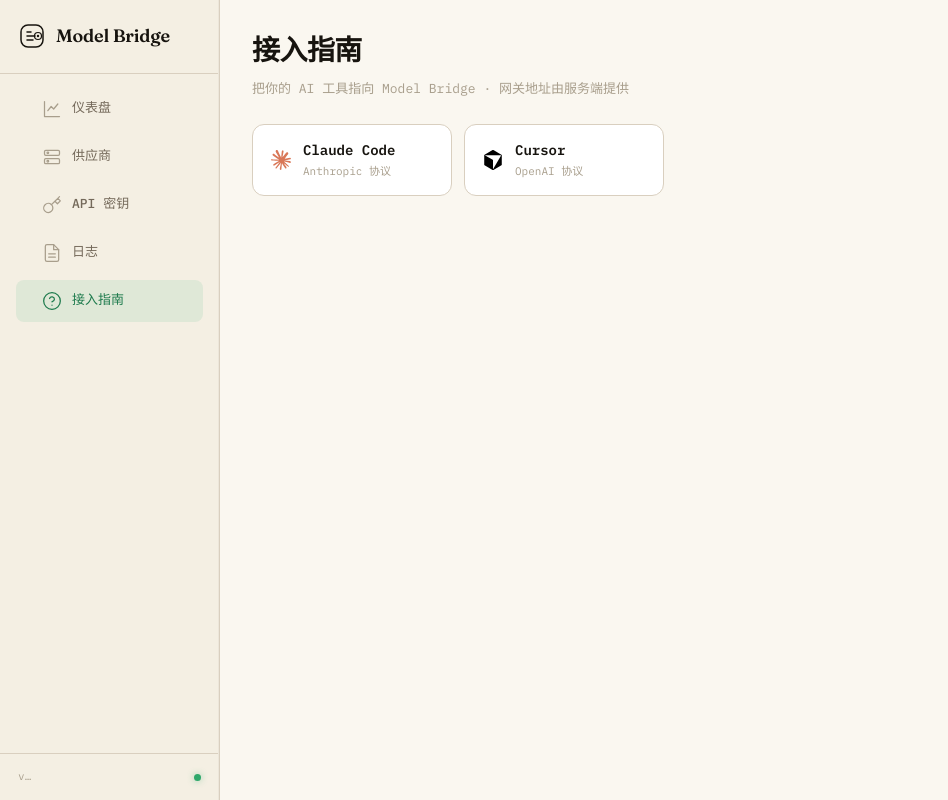
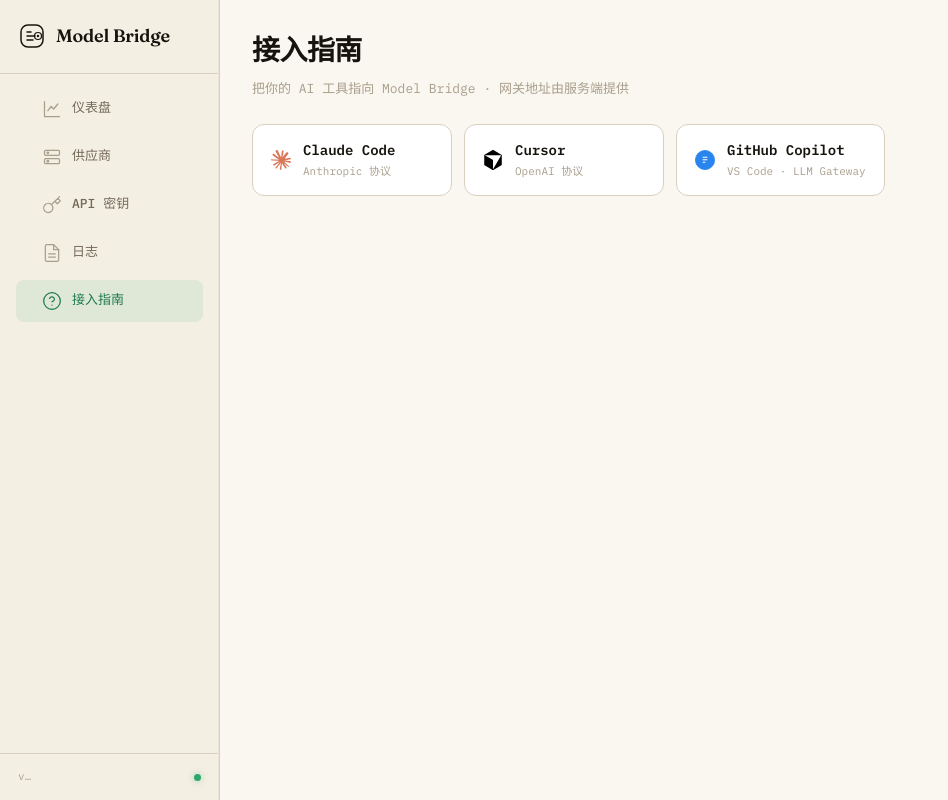
Before and after one commit to niuji/model-bridge, a Vue app in the folder web/: page /#/help in a window 1280 px wide. Shown: the whole page, without its empty margins (0-948 px from the left). Built offline with nearby package versions, Linux system fonts and the light colour scheme; no server answers.

Commit message:
feat(web): add GitHub Copilot (VS Code) integration guide via LLM Gateway plugin
Co-Authored-By: Claude <noreply@anthropic.com>

```diff
--- a/web/src/views/Help.vue
+++ b/web/src/views/Help.vue
@@ -22,6 +22,15 @@
         <div class="card-meta">
           <div class="card-name">Cursor</div>
           <div class="card-tag mono">OpenAI 协议</div>
+        </div>
+      </div>
+      <div class="tool-card" @click="openTool('copilot')">
+        <div class="card-icon">
+          <svg xmlns="http://www.w3.org/2000/svg" width="20" height="20" viewBox="0 0 24 24" fill="#2A84EE" role="img" aria-label="GitHub Copilot"><circle cx="12" cy="12" r="11.5" fill="#2A84EE" stroke="#2A84EE"/><path d="M9.2 8.2h5.6v1.2H9.2zm0 3h5.6v1.2H9.2zm0 3h3.2v1.2H9.2z" fill="#fff"/></svg>
+        </div>
+        <div class="card-meta">
+          <div class="card-name">GitHub Copilot</div>
+          <div class="card-tag mono">VS Code · LLM Gateway</div>
         </div>
       </div>
     </div>
@@ -61,7 +70,7 @@
         </div>
 
         <!-- Cursor -->
-        <div v-else class="tool-section">
+        <div v-else-if="activeTool === 'cursor'" class="tool-section">
           <div class="detail-title">
             <span class="detail-name">Cursor</span>
             <span class="detail-tag mono">OpenAI Chat · base_url {{ proxyBase }}/openai-chat/v1</span>
@@ -69,7 +78,7 @@
           <p class="tool-desc">在 Cursor 设置里覆盖 OpenAI 基址：</p>
           <ol class="steps">
             <li>打开 <strong>Settings → Models</strong></li>
-            <li>勾选 <strong>“Override OpenAI Base URL”</strong>，填入（可复制）：
+            <li>勾选 <strong>"Override OpenAI Base URL"</strong>，填入（可复制）：
               <div class="code-block">
                 <n-button size="tiny" text class="copy-btn" @click="copy(cursorBaseUrl, 'Cursor 基址')">
                   <template #icon><svg xmlns="http://www.w3.org/2000/svg" width="14" height="14" viewBox="0 0 24 24" fill="none" stroke="currentColor" stroke-width="2" stroke-linecap="round" stroke-linejoin="round"><rect x="9" y="9" width="13" height="13" rx="2" ry="2" /><path d="M5 15H4a2 2 0 0 1-2-2V4a2 2 0 0 1 2-2h9a2 2 0 0 1 2 2v1" /></svg></template>
@@ -78,9 +87,37 @@
                 <pre class="mono"><code>{{ cursorBaseUrl }}</code></pre>
               </div>
             </li>
-            <li><strong>“OpenAI API Key”</strong> 填入你的 <code class="chip mono">mb-</code> 密钥（见「API 密钥」页）</li>
+            <li><strong>"OpenAI API Key"</strong> 填入你的 <code class="chip mono">mb-</code> 密钥（见「API 密钥」页）</li>
             <li>选择一个网关已接入的模型（见「供应商」页）</li>
           </ol>
+        </div>
+
+        <!-- GitHub Copilot (VS Code via LLM Gateway) -->
+        <div v-else class="tool-section">
+          <div class="detail-title">
+            <span class="detail-name">GitHub Copilot (VS Code)</span>
+            <span class="detail-tag mono">OpenAI Chat · base_url {{ proxyBase }}/openai-chat/v1</span>
+          </div>
+          <p class="tool-desc">通过 VS Code 插件 <strong>LLM Gateway</strong> 将 GitHub Copilot 接入 Model Bridge：</p>
+          <ol class="steps">
+            <li>VS Code 扩展商店搜索安装 <strong>LLM Gateway</strong></li>
+            <li>打开 <strong>Settings → Extensions → LLM Gateway</strong></li>
+            <li>在 <strong>Base URL</strong> 填入（可复制）：
+              <div class="code-block">
+                <n-button size="tiny" text class="copy-btn" @click="copy(copilotBaseUrl, 'Copilot 基址')">
+                  <template #icon><svg xmlns="http://www.w3.org/2000/svg" width="14" height="14" viewBox="0 0 24 24" fill="none" stroke="currentColor" stroke-width="2" stroke-linecap="round" stroke-linejoin="round"><rect x="9" y="9" width="13" height="13" rx="2" ry="2" /><path d="M5 15H4a2 2 0 0 1-2-2V4a2 2 0 0 1 2-2h9a2 2 0 0 1 2 2v1" /></svg></template>
+                  复制
+                </n-button>
+                <pre class="mono"><code>{{ copilotBaseUrl }}</code></pre>
+              </div>
+            </li>
+            <li>在 <strong>API Key</strong> 填入你的 <code class="chip mono">mb-</code> 密钥（见「API 密钥」页）</li>
+            <li>在 <strong>Model</strong> 填写网关中已接入的模型 id（见「供应商」页）</li>
+          </ol>
+          <ul class="notes">
+            <li>LLM Gateway 把 Copilot 的请求转为标准 OpenAI Chat API，网关以 <code class="chip mono">/openai-chat/v1</code> 协议接入。</li>
+            <li>网关 chat 通道中的模型均可直接使用，无需额外配置。</li>
+          </ul>
         </div>
       </div>
     </n-modal>
@@ -94,7 +131,7 @@ import { NButton, NModal, useMessage } from 'naive-ui'
 const message = useMessage()
 const API_BASE = '/api/admin'
 const proxyBase = ref('http://localhost:10010')
-const activeTool = ref<'claude-code' | 'cursor'>('claude-code')
+const activeTool = ref<'claude-code' | 'cursor' | 'copilot'>('claude-code')
 const showModal = ref(false)
 
 const claudeSnippet = computed(() =>
@@ -107,8 +144,9 @@ const claudeSnippet = computed(() =>
 }`)
 
 const cursorBaseUrl = computed(() => `${proxyBase.value}/openai-chat/v1`)
+const copilotBaseUrl = computed(() => `${proxyBase.value}/openai-chat/v1`)
 
-function openTool(tool: 'claude-code' | 'cursor') {
+function openTool(tool: 'claude-code' | 'cursor' | 'copilot') {
   activeTool.value = tool
   showModal.value = true
 }
```
Also changed, not shown: 20 other files (tests, documents, lock files or other folders).
